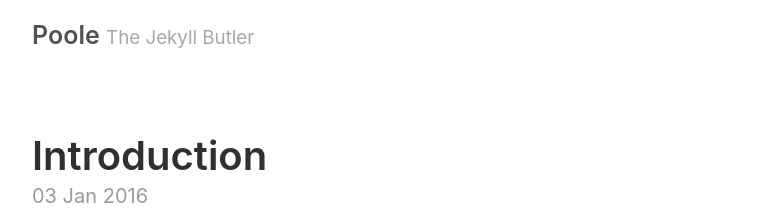
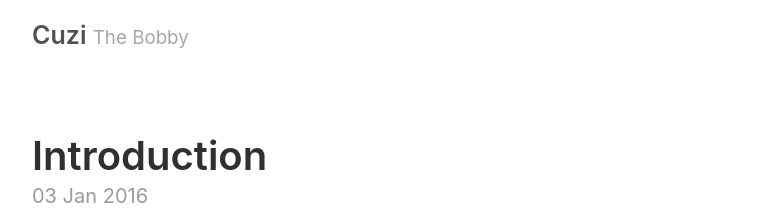
Before and after one commit to bobcuzi/bobcuzi.github.io, a Jekyll site: the page built from index.html, in a window 1280 px wide. Shown: the top 214 px of the page, without its empty margins (258-1021 px from the left). Built offline with Jekyll 4.4.1, drawn with Linux system fonts in a browser that asks for light colours; the list of posts is cut into pages by our own code.

Commit message:
update to configs

```diff
--- a/_config.yml
+++ b/_config.yml
@@ -2,9 +2,9 @@
 permalink:           pretty
 
 # Setup
-title:               Poole
-tagline:             The Jekyll Butler
-url:                 http://getpoole.com
+title:               Cuzi
+tagline:             The Bobby
+url:                 http://bobcuzi.com
 paginate:            1
 baseurl:             ""
 
@@ -17,9 +17,9 @@ sass:
 
 # About/contact
 author:
-  name:              Mark Otto
+  name:              Adam Andries
   url:               https://twitter.com/mdo
-  email:             markdotto@gmail.com
+  email:             bobcuzi@gmail.com
 
 # Custom vars
 version:             2.0.0
```
